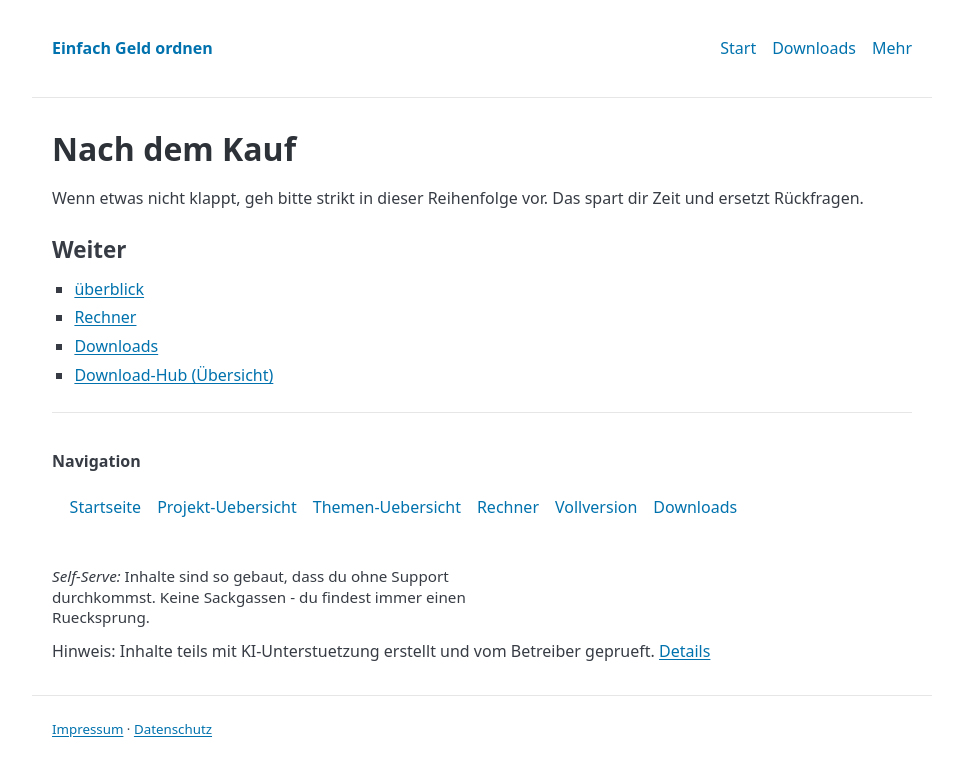
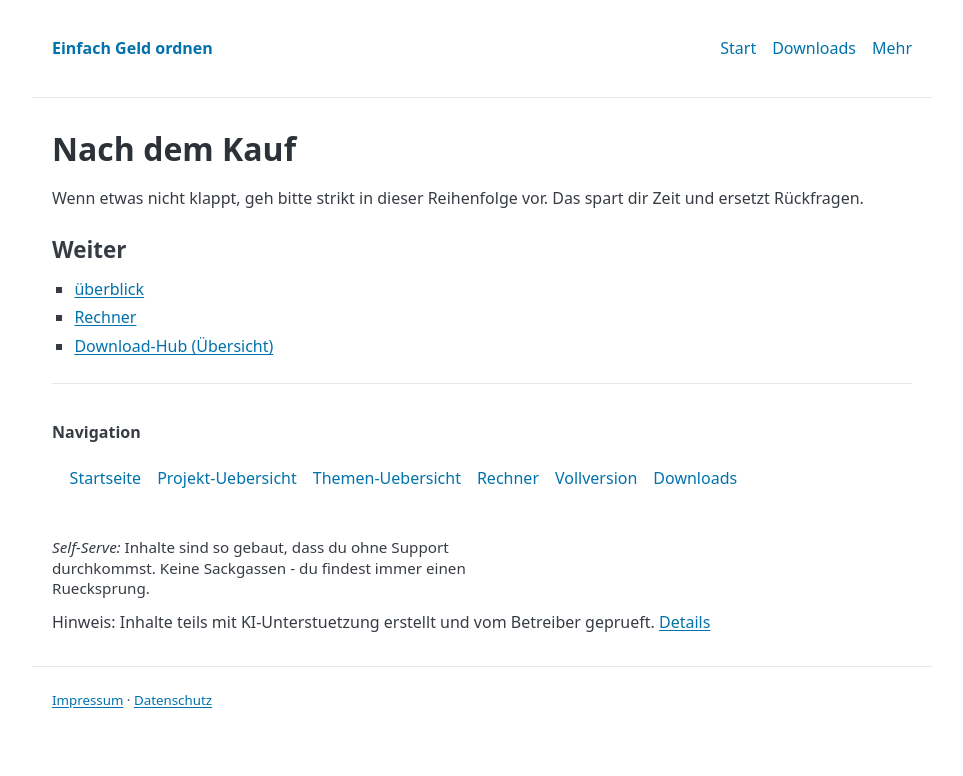
Before and after one commit to gluecklich-tools/einfach-geld-ordnen, a Jekyll site: the page built from seiten/nach_dem_kauf.md, in a window 1280 px wide. Shown: the top 776 px of the page, without its empty margins (158-1121 px from the left). Built offline with Jekyll 4.4.1, drawn with Linux system fonts in a browser that asks for light colours.

Commit message:
ux: enforce 3-link weiter blocks (premium + nach_dem_kauf)

```diff
--- a/seiten/nach_dem_kauf.md
+++ b/seiten/nach_dem_kauf.md
@@ -13,6 +13,6 @@ Wenn etwas nicht klappt, geh bitte strikt in dieser Reihenfolge vor. Das spart d
 ## Weiter
 - [überblick]({{ site.baseurl }}/pillar/einfach-geld-ordnen.html)
 - [Rechner]({{ site.baseurl }}/seiten/rechner-uebersicht.html)
-- [Downloads]({{ site.baseurl }}/seiten/downloads.html)
 - [Download-Hub (Übersicht)]({{ site.baseurl }}/seiten/download-hub-index.html)
+
 {% include no_sackgasse_footer.html %}
```
Also changed, not shown: seiten/premium.md (+1 -1 lines).
